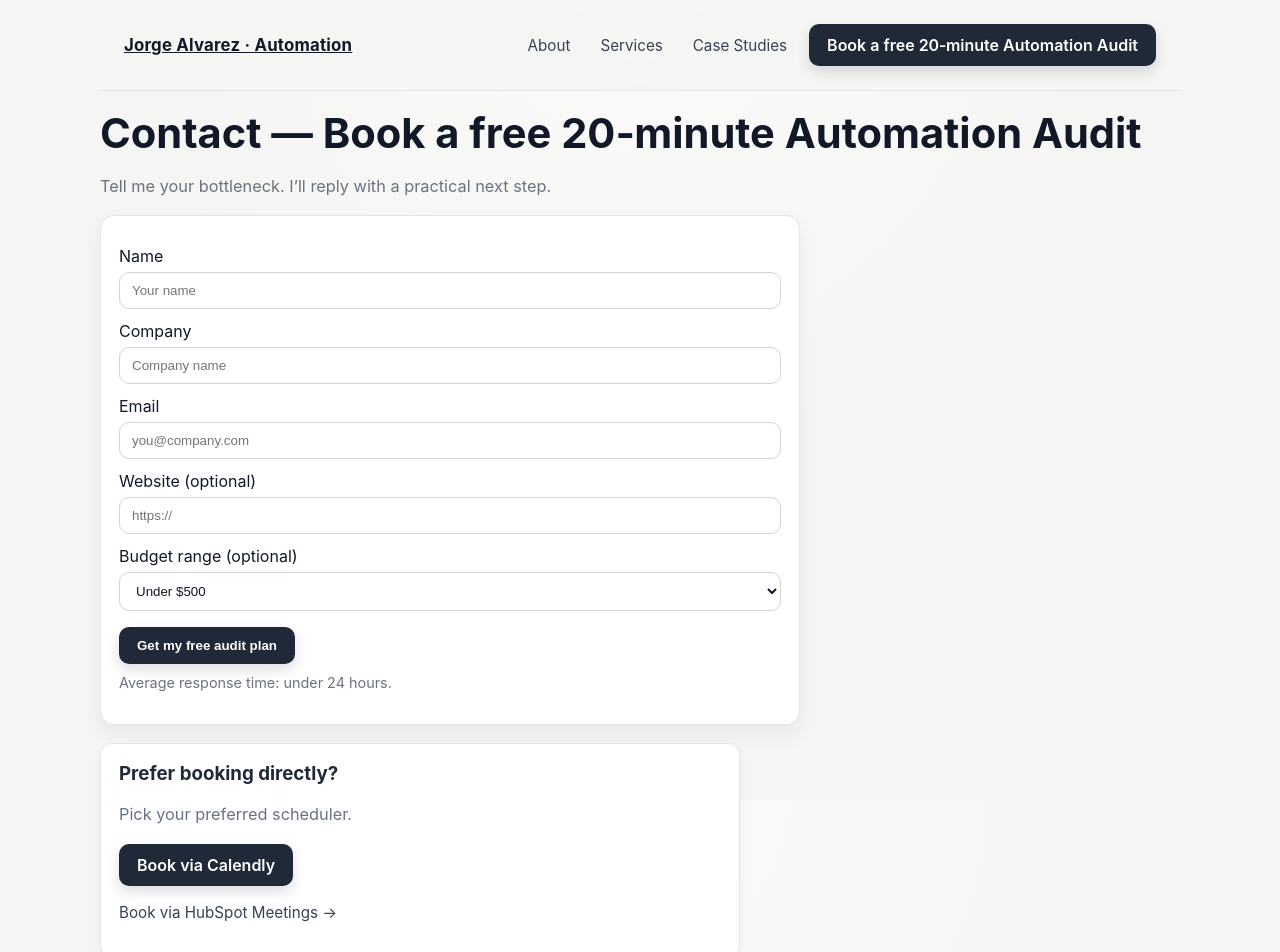
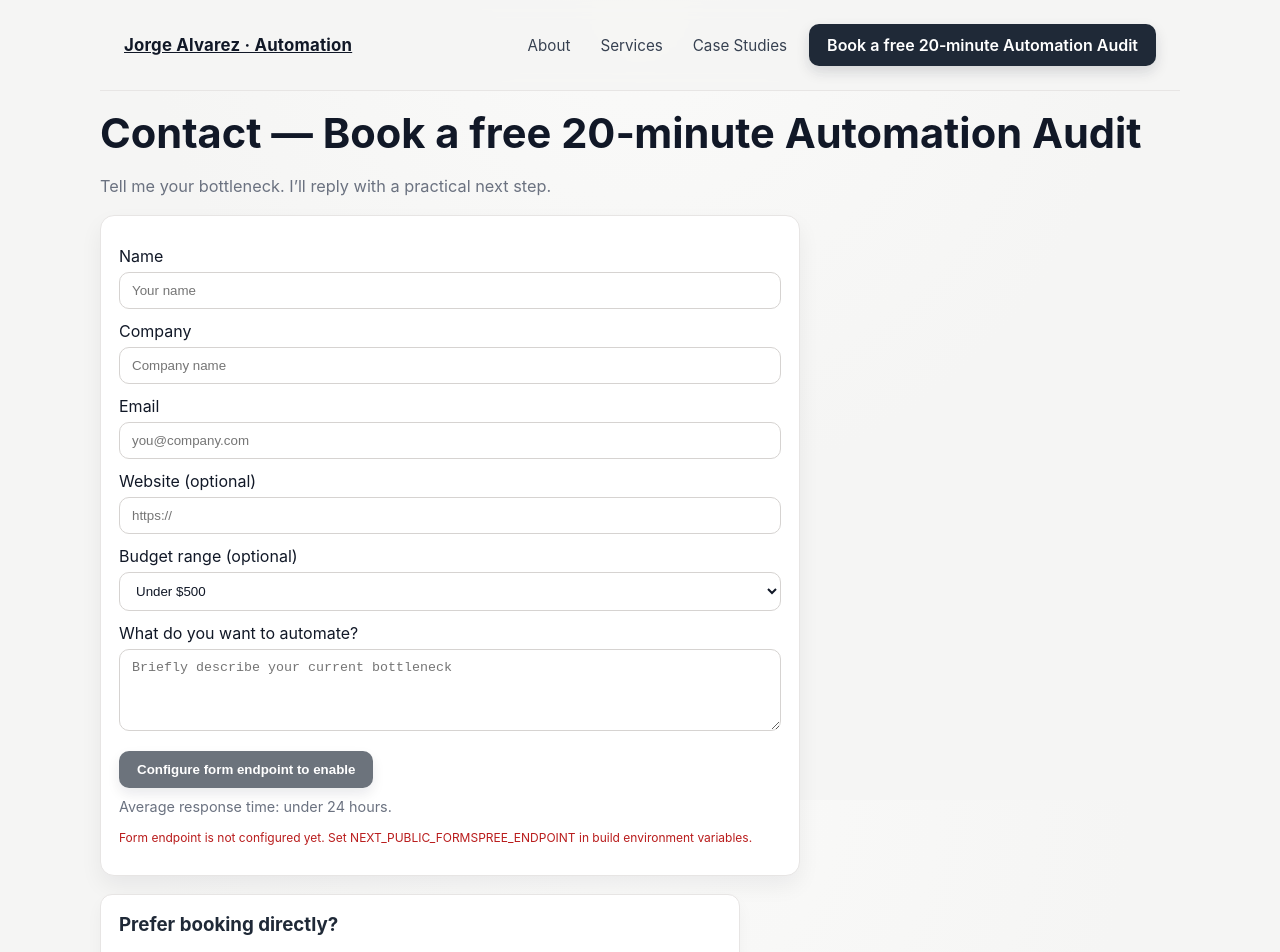
Before and after one commit to jdalvarez69/myportfolio, a Next.js app in the folder site/: page /contact in a window 1280 px wide. Shown: the top 952 px of the page. Built offline with nearby package versions, Linux system fonts and the light colour scheme; no server answers.

Commit message:
Make contact flow production-ready with env-backed integrations and thank-you page

```diff
--- a/site/pages/contact.tsx
+++ b/site/pages/contact.tsx
@@ -2,20 +2,36 @@ export default function Contact(){
   const formAction = process.env.NEXT_PUBLIC_FORMSPREE_ENDPOINT || 'https://formspree.io/f/your-form-id'
   const calendlyUrl = process.env.NEXT_PUBLIC_CALENDLY_URL || 'https://calendly.com/'
   const hubspotMeetingUrl = process.env.NEXT_PUBLIC_HUBSPOT_MEETING_URL || 'https://meetings.hubspot.com/'
+  const hasFormspree = !formAction.includes('your-form-id')
+  const hasCalendly = calendlyUrl !== 'https://calendly.com/'
+  const hasHubspot = hubspotMeetingUrl !== 'https://meetings.hubspot.com/'
 
   return (
     <section className="container section">
       <h1>Contact — Book a free 20‑minute Automation Audit</h1>
       <p className="lead">Tell me your bottleneck. I’ll reply with a practical next step.</p>
-      <form className="form-shell" style={{maxWidth:700,marginTop:16}} method="POST" action={formAction}>
+      <form
+        className="form-shell"
+        style={{maxWidth:700,marginTop:16}}
+        method="POST"
+        action={hasFormspree ? formAction : undefined}
+        onSubmit={(event)=>{
+          if (!hasFormspree) {
+            event.preventDefault()
+          }
+        }}
+      >
+        <input type="hidden" name="_subject" value="New Automation Audit Request" />
+        <input type="hidden" name="source" value="Portfolio Contact Form" />
+        <input type="hidden" name="_next" value="/thanks/" />
         <label style={{display:'block',marginTop:12}}>Name</label>
-        <input name="name" placeholder="Your name" />
+        <input name="name" placeholder="Your name" required />
 
         <label style={{display:'block',marginTop:12}}>Company</label>
-        <input name="company" placeholder="Company name" />
+        <input name="company" placeholder="Company name" required />
 
         <label style={{display:'block',marginTop:12}}>Email</label>
-        <input name="email" type="email" placeholder="you@company.com" />
+        <input name="email" type="email" placeholder="you@company.com" required />
 
         <label style={{display:'block',marginTop:12}}>Website (optional)</label>
         <input name="website" placeholder="https://" />
@@ -28,24 +44,42 @@ export default function Contact(){
           <option>$5,000+</option>
         </select>
 
+        <label style={{display:'block',marginTop:12}}>What do you want to automate?</label>
+        <textarea name="goal" rows={4} placeholder="Briefly describe your current bottleneck" required />
+
         <div style={{marginTop:16}}>
-          <button className="cta-btn" type="submit">Get my free audit plan</button>
+          <button className="cta-btn" type="submit" disabled={!hasFormspree} style={{opacity:hasFormspree?1:0.65}}>
+            {hasFormspree ? 'Get my free audit plan' : 'Configure form endpoint to enable'}
+          </button>
         </div>
         <p className="cta-subtext">Average response time: under 24 hours.</p>
+        {!hasFormspree && (
+          <p style={{marginTop:10,fontSize:12,color:'#b91c1c'}}>
+            Form endpoint is not configured yet. Set NEXT_PUBLIC_FORMSPREE_ENDPOINT in build environment variables.
+          </p>
+        )}
       </form>
 
       <div className="card" style={{maxWidth:640, marginTop:18}}>
         <h3 style={{marginTop:0}}>Prefer booking directly?</h3>
         <p className="lead">Pick your preferred scheduler.</p>
+        {hasCalendly ? (
           <p style={{marginTop:12}}>
             <a className="cta-btn" href={calendlyUrl} target="_blank" rel="noreferrer">Book via Calendly</a>
           </p>
+        ) : (
+          <p style={{marginTop:12,fontSize:12,color:'#b91c1c'}}>Calendly URL not configured yet.</p>
+        )}
+        {hasHubspot ? (
           <p style={{marginTop:12}}>
             <a className="nav-link" style={{paddingLeft:0}} href={hubspotMeetingUrl} target="_blank" rel="noreferrer">Book via HubSpot Meetings →</a>
           </p>
+        ) : (
+          <p style={{marginTop:12,fontSize:12,color:'#b91c1c'}}>HubSpot meeting URL not configured yet.</p>
+        )}
       </div>
 
-      <p style={{marginTop:12,fontSize:12,color:'#9ca3af'}}>Note: replace the Formspree action URL with your own endpoint or wire the form to your preferred CRM/webhook after deployment.</p>
+      <p style={{marginTop:12,fontSize:12,color:'#9ca3af'}}>Set build variables for Formspree, Calendly, and HubSpot links to make this fully live on deployed pages.</p>
     </section>
   )
 }
```
Also changed, not shown: site/pages/thanks.tsx (added, +17 -0 lines), 2 other files (tests, documents, lock files or other folders). Lines whose indentation alone changed are shown as unchanged.
